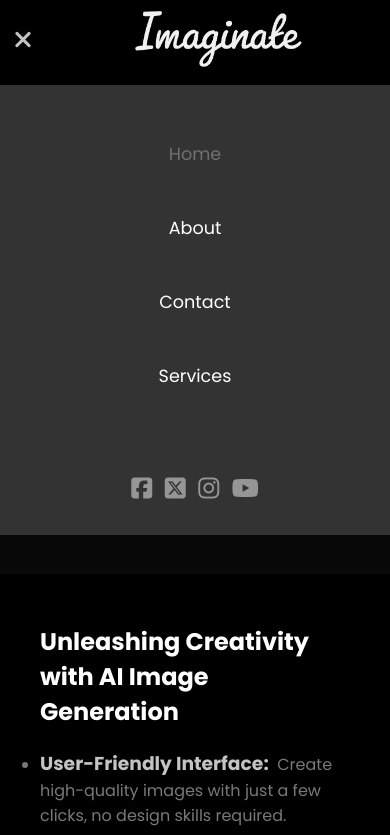
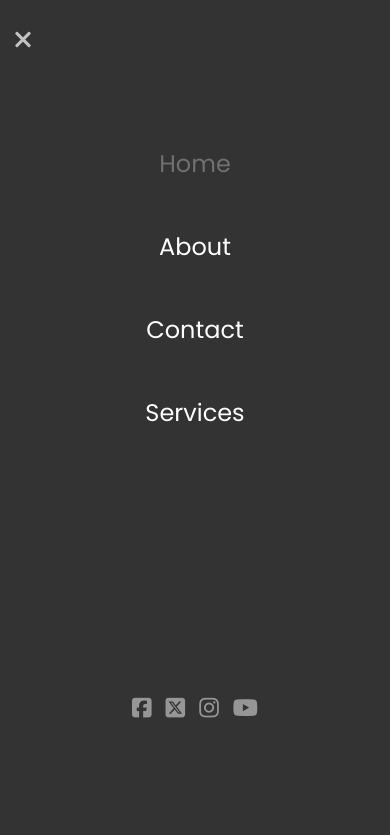
Before and after one commit to MUHAMMADHAMMAD6623/Imaginate, a plain HTML site: page index.html in a window 390 px wide. Both pictures are taken after a click on the element 22 px from the left and 42 px from the top of the page. Shown: the top 835 px of the page. Drawn offline with Linux system fonts and the light colour scheme.

Commit message:
Add files via upload

```diff
--- a/index.html
+++ b/index.html
@@ -31,7 +31,7 @@
     <title>Imaginate Image Generator</title>
   </head>
 
-  <body>
+  <body class="universe">
     <header>
       <nav>
         <div class="left">
@@ -199,10 +199,12 @@
     <script>
       const hamburger = document.querySelector(".menu");
       const rightsec = document.querySelector(".right");
+      const body = document.querySelector(".universe")
 
       hamburger.addEventListener("click", () => {
         hamburger.classList.toggle("activated");
         rightsec.classList.toggle("actived");
+        body.classList.toggle('hamburger-open')
       });
 
 
--- a/responsive.css
+++ b/responsive.css
@@ -106,9 +106,9 @@
 }
 
 @media screen and (max-width: 600px) {
-
   nav .left .menu {
     display: block;
+    z-index: 99;
   }
 
   nav {
@@ -137,18 +137,23 @@
   }
 
   nav .right {
-    position: fixed;
-    top: 85px;
+    position: absolute;
+    top: 0px;
     left: -100%;
     flex-direction: column;
     background-color: rgb(51, 51, 51);
     width: 100vw;
-    height: 450px;
+    height: 100vh;
     text-align: center;
     transition: 0.3s;
     z-index: 9;
   }
-
+  nav .right ul li a{
+    font-size: 1.5rem;
+  }
+  nav .right .social-icons a i{
+    font-size: 1.4rem;
+  }
   nav .right.actived {
     left: 0;
   }
@@ -247,6 +252,7 @@
 
   nav .left .menu {
     display: block;
+    z-index: 99;
   }
 
   nav {
@@ -275,13 +281,13 @@
   }
 
   nav .right {
-    position: fixed;
-    top: 85px;
+    position: absolute;
+    top: 0px;
     left: -100%;
     flex-direction: column;
     background-color: rgb(51, 51, 51);
     width: 100vw;
-    height: 450px;
+    height: 100vh;
     text-align: center;
     transition: 0.3s;
     z-index: 9;
@@ -343,6 +349,12 @@
   nav .left .menu {
     margin-left: 25px;
   }
+  nav .right ul li a{
+    font-size: 1.2rem;
+  }
+  nav .right .social-icons a i{
+    font-size: 1.1rem;
+  }
 }
 
 @media (max-width: 300px) {
--- a/style.css
+++ b/style.css
@@ -7,6 +7,11 @@
 
 body{
   scroll-behavior: smooth;
+  background-color: #000000;
+}
+
+.hamburger-open section,footer:not(header){
+  display: none;
 }
 /* Navbar css */
 
```
